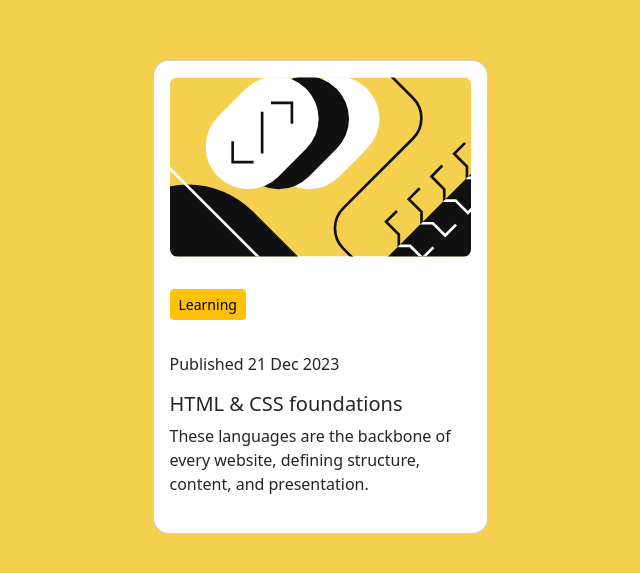
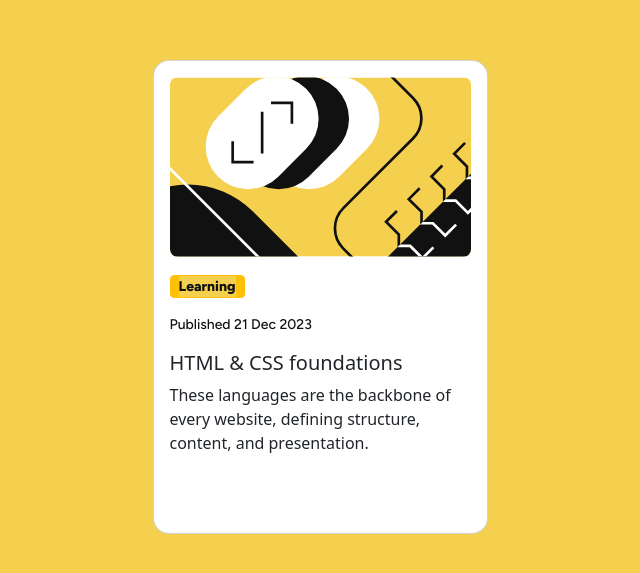
Before and after one commit to cfra8189/blog-preview-card, a plain HTML site: page index.html in a window 1280 px wide. Shown: the part 183-756 px from the top of the page, without its empty margins (400-1040 px from the left). Drawn offline with nearby package versions, Linux system fonts and the light colour scheme.

Commit message:
updated css

```diff
--- a/index.html
+++ b/index.html
@@ -1,41 +1,29 @@
 <!DOCTYPE html>
 <html lang="en">
+
 <head>
   <meta charset="UTF-8" />
   <meta name="viewport" content="width=device-width, initial-scale=1.0" />
   <!-- displays site properly based on user's device -->
-    <link
-      href="https://cdn.jsdelivr.net/npm/bootstrap@5.3.8/dist/css/bootstrap.min.css"
-      rel="stylesheet"
-      integrity="sha384-sRIl4kxILFvY47J16cr9ZwB07vP4J8+LH7qKQnuqkuIAvNWLzeN8tE5YBujZqJLB"
-      crossorigin="anonymous"
-    />
-    <script
-      src="https://cdn.jsdelivr.net/npm/bootstrap@5.3.8/dist/js/bootstrap.bundle.min.js"
+  <link href="https://cdn.jsdelivr.net/npm/bootstrap@5.3.8/dist/css/bootstrap.min.css" rel="stylesheet"
+    integrity="sha384-sRIl4kxILFvY47J16cr9ZwB07vP4J8+LH7qKQnuqkuIAvNWLzeN8tE5YBujZqJLB" crossorigin="anonymous" />
+  <script src="https://cdn.jsdelivr.net/npm/bootstrap@5.3.8/dist/js/bootstrap.bundle.min.js"
     integrity="sha384-FKyoEForCGlyvwx9Hj09JcYn3nv7wiPVlz7YYwJrWVcXK/BmnVDxM+D2scQbITxI"
-      crossorigin="anonymous"
-    ></script>
+    crossorigin="anonymous"></script>
 
   <link rel="stylesheet" href="style.css" />
-    <link
-      rel="icon"
-      type="image/png"
-      sizes="32x32"
-      href="./assets/images/favicon-32x32.png"
-    />
+  <link rel="icon" type="image/png" sizes="32x32" href="./assets/images/favicon-32x32.png" />
   <link rel="preconnect" href="https://fonts.googleapis.com" />
   <link rel="preconnect" href="https://fonts.gstatic.com" crossorigin />
-    <link
-      href="https://fonts.googleapis.com/css2?family=Figtree:ital,wght@0,300..900;1,300..900&display=swap"
-      rel="stylesheet"
-    />
+  <link href="https://fonts.googleapis.com/css2?family=Figtree:ital,wght@0,300..900;1,300..900&display=swap"
+    rel="stylesheet" />
 
   <title>Frontend Mentor | Blog preview card</title>
 
   <!-- Feel free to remove these styles or customise in your own stylesheet 👍 -->
   <style>
+    }
 
-            }
     /* .attribution {
               font-size: 11px;
               text-align: center;
@@ -74,30 +62,29 @@
        */
   </style>
 </head>
+
 <body>
-    <div
-      class="container d-flex justify-content-center align-items-center vh-100"
-    >
-      <div class="card flex bg-white rounded-4" style="width: 335px; height: 474px;">
+  <div class="container d-flex justify-content-center align-items-center vh-100">
+    <div class="card flex bg-white rounded-4" style="width: 335px; height: 474px">
+      <div class="p-3">
+        <img src="./assets/images/illustration-article.svg" class="card-img-top rounded-3" alt="illustration" />
+      </div>
 
-        <div class="p-3">
+      <div class="btn-div m-0 p-3 pt-0" ->
+        <button type="button" class="btn btn-warning btn-sm px-2 py-0">
+          <p class="m-0">Learning</p>
+        </button>
+      </div>
 
-          <img
-          src="./assets/images/illustration-article.svg"
-          class="card-img-top rounded-3 "
-          alt="illustration"
-        /></div>
+      <div class="card-body m-0 p-3 pt-0">
 
 
-        <div class="btn-div m-0 p-3">
+        <p class="published">Published 21 Dec 2023</p>
 
-          <button type="button" class="btn btn-warning btn-sm px-2 py-1">Learning</button>
 
-        </div>
+        <h5 class="card-title">HTML & CSS foundations</h5>
 
-        <div class="card-body">
-          <p>Published 21 Dec 2023</p>
-          <h5 class="card-title">HTML & CSS foundations</h5>
+
         <p class="card-text">
           These languages are the backbone of every website, defining
           structure, content, and presentation.
@@ -110,4 +97,5 @@
     </div>
   </div>
 </body>
+
 </html>
--- a/style.css
+++ b/style.css
@@ -12,11 +12,27 @@ body {
 }
 
 
-button {
+
+button p {
     color: var(--color-gray-950, #111);
     font-family: Figtree;
     font-size: var(--font-size-text-preset-3, 14px);
     font-style: normal;
     font-weight: 800;
     line-height: 150%;
+    background: var(--color-yellow, #F4D04E);
+
 }
+
+
+.published {
+    color: var(--color-gray-950, #111);
+
+    /* text-preset-3 */
+    font-family: Figtree;
+    font-size: var(--font-size-text-preset-3, 14px);
+    font-style: normal;
+    font-weight: 500;
+    line-height: 150%;
+    /* 21px */
+}
```
Lines whose indentation alone changed are shown as unchanged.
